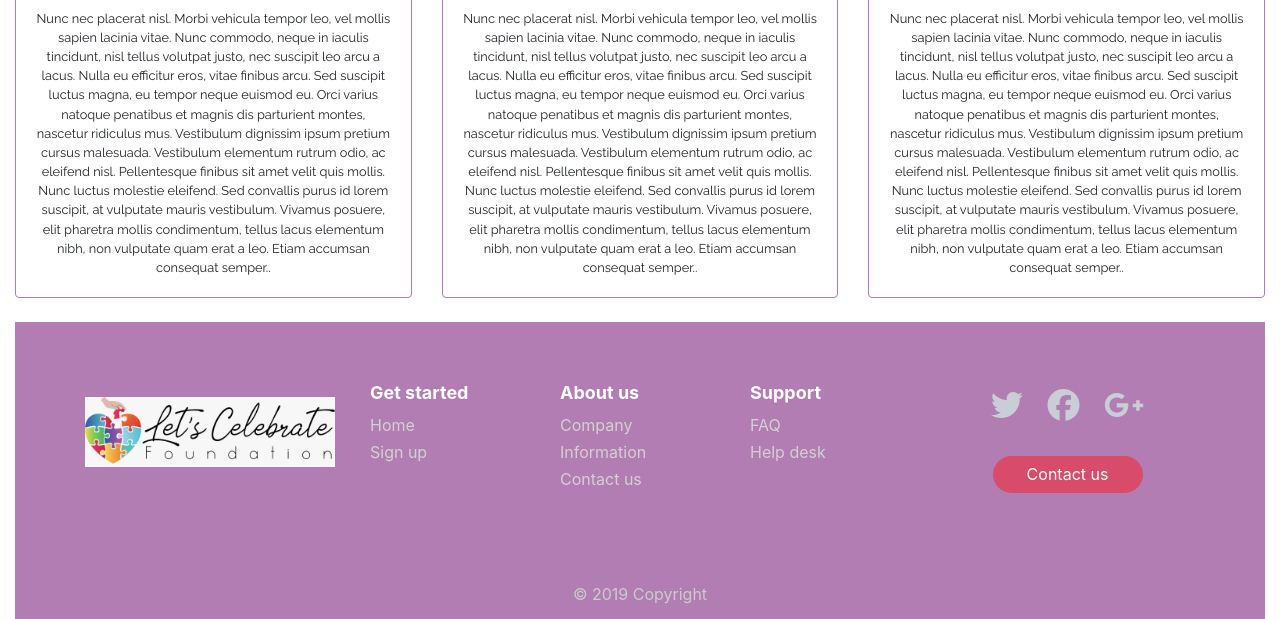
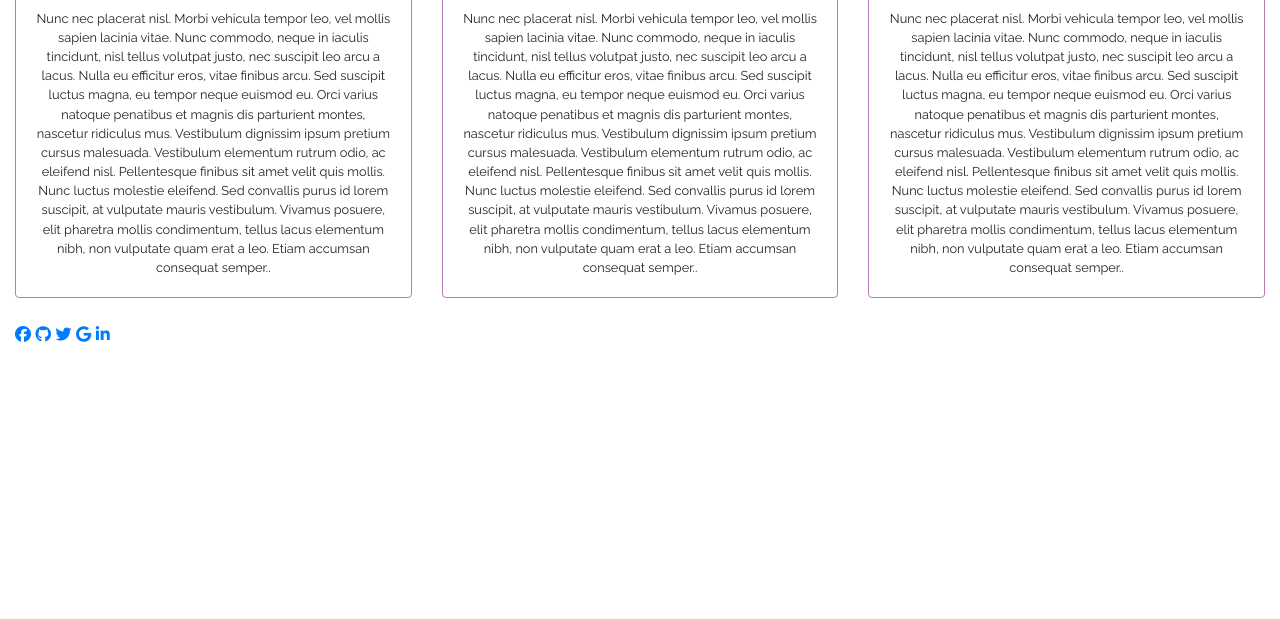
Before and after one commit to Sherlocked556/challenge-day-website, a plain HTML site: page celebritywall.htm in a window 1280 px wide. Shown: the part 1019-1638 px from the top of the page. After the commit the page ends 1365 px from the top, so only its background shows below. Drawn offline with nearby package versions, Linux system fonts and the light colour scheme; a web font is replaced by a local one.

Commit message:
changed the footer

```diff
--- a/celebritywall.htm
+++ b/celebritywall.htm
@@ -150,47 +150,14 @@
       </div>
     </div>
     <br>
-    <footer id="myFooter">
-        <div class="container">
-            <div class="row">
-                <div class="col-sm-3">
-                <a href="#"><img src="logo white.jpg" style="width:250px; margin-top: 45px"></a>
-                </div>
-                <div class="col-sm-2">
-                    <h5>Get started</h5>
-                    <ul>
-                        <li><a href="#">Home</a></li>
-                        <li><a href="#">Sign up</a></li>
-                    </ul>
-                </div>
-                <div class="col-sm-2">
-                    <h5>About us</h5>
-                    <ul>
-                        <li><a href="#">Company Information</a></li>
-                        <li><a href="#">Contact us</a></li>
-                    </ul>
-                </div>
-                <div class="col-sm-2">
-                    <h5>Support</h5>
-                    <ul>
-                        <li><a href="#">FAQ</a></li>
-                        <li><a href="#">Help desk</a></li>
-                    </ul>
-                </div>
-                <div class="col-sm-3 ">
-                    <div class="social-networks">
-                        <a href="#" class="twitter"><i class="fa fa-twitter"></i></a>
-                        <a href="#" class="facebook"><i class="fa fa-facebook"></i></a>
-                        <a href="#" class="google"><i class="fa fa-google-plus"></i></a>
-                    </div>
-                    <button type="button" class="btn btn-default">Contact us</button>
-                </div>
-            </div>
-        </div>
-        <div class="footer-copyright">
-            <p>© 2019 Copyright </p>
-        </div>
-    </footer>
+
+    <div class="footer">
+      <a href="#" class="fa fa-facebook"></a>
+      <a href="#" class="fa fa-github"></a>
+      <a href="#" class="fa fa-twitter"></a>
+      <a href="#" class="fa fa-google"></a>
+      <a href="#" class="fa fa-linkedin"></a>
+      </div>
   </div>
 </body>
 
```
